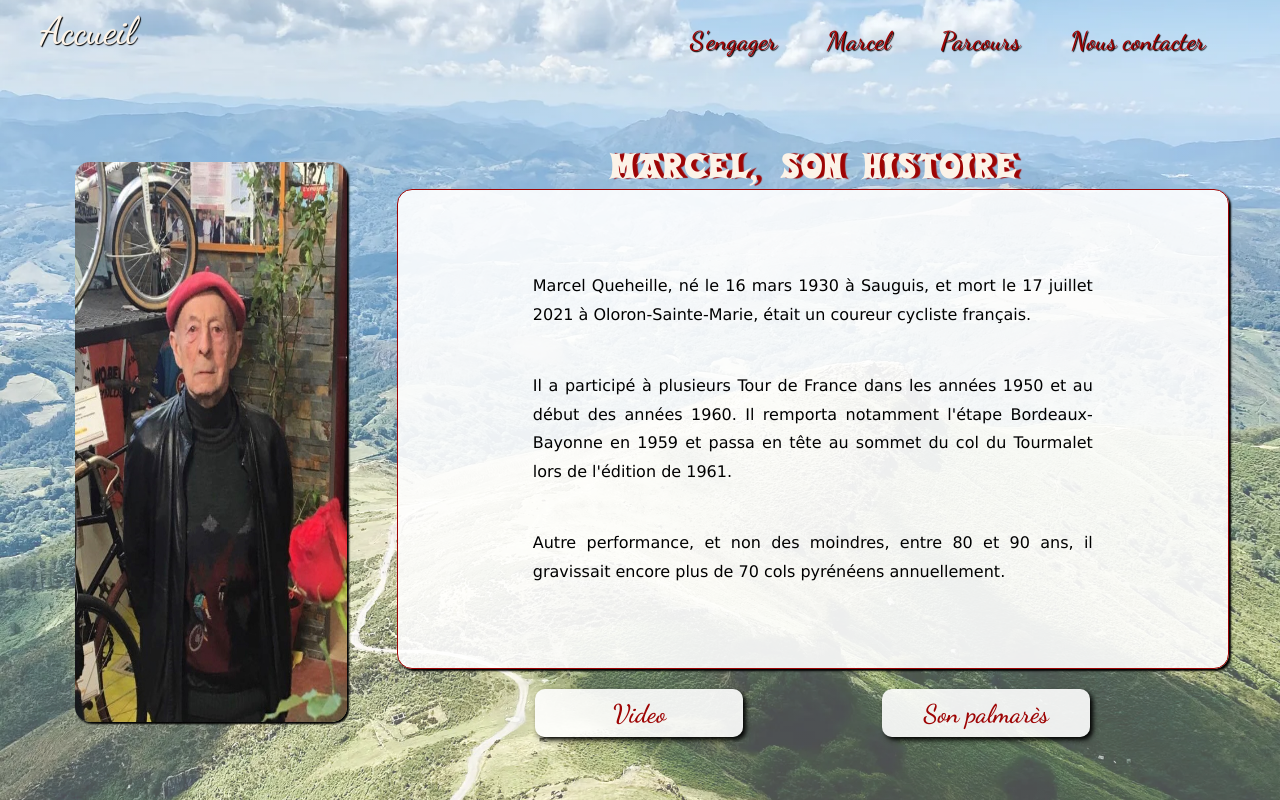
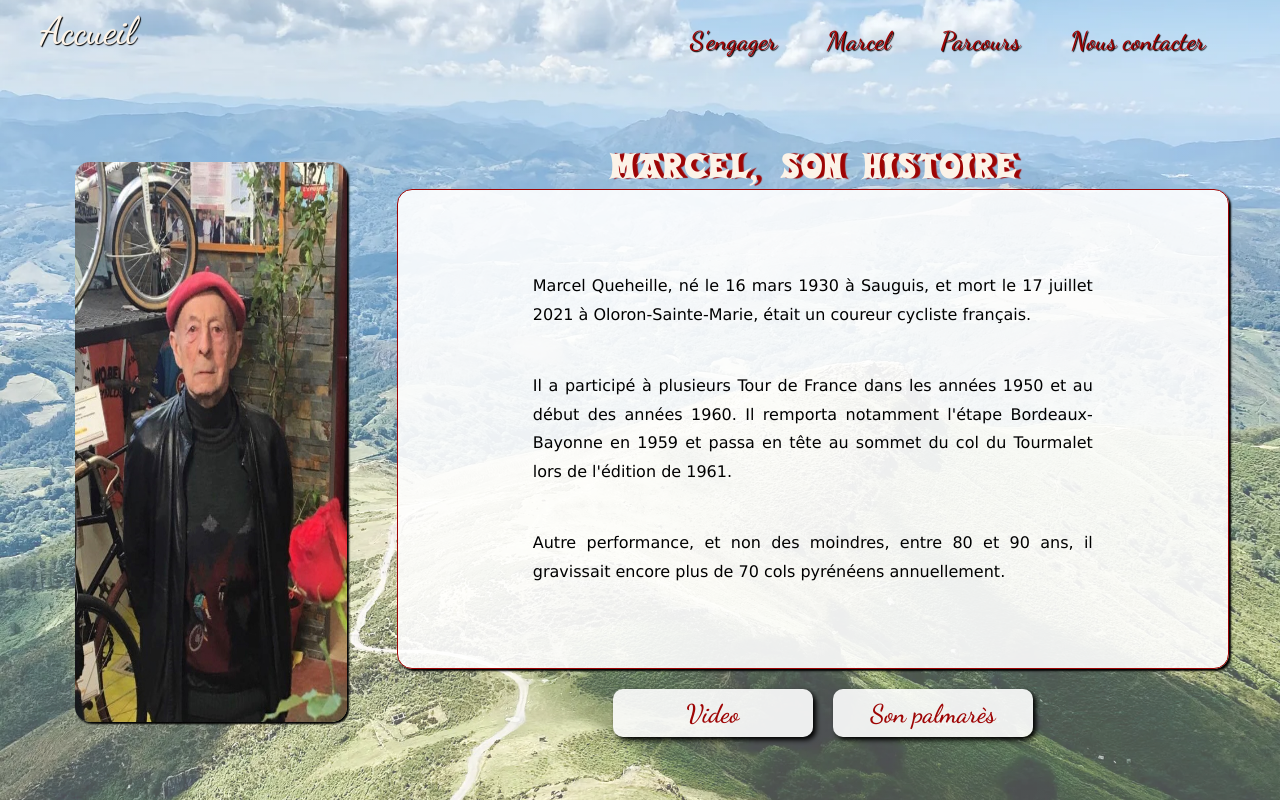
Before and after one commit to bast44trl/la-marcel-queheille, a React (Create React App) app: page /marcel in a window 1280 px wide. Built offline with nearby package versions, Linux system fonts and the light colour scheme.

Commit message:
added background transition on parcours nav li and changed boutons width

```diff
--- a/src/styles/pages/_marcel.scss
+++ b/src/styles/pages/_marcel.scss
@@ -120,10 +120,10 @@
       width: 100%;
       height: 10%;
       display: flex;
-      justify-content: space-evenly;
+      justify-content: center;
       & .button-track-records, .button-video {
-        @include button($width:25%);
-        margin: 0;
+        @include button;
+        margin-left: 20px;
       }
     }
   }
--- a/src/styles/styles.css
+++ b/src/styles/styles.css
@@ -196,7 +196,7 @@ h1 {
 }
 
 .button {
-  width: 45%;
+  width: 200px;
   height: 6vh;
   font-family: 'Dancing Script', cursive;
   color: #9e0404;
@@ -534,13 +534,13 @@ h1 {
   display: -webkit-box;
   display: -ms-flexbox;
   display: flex;
-  -webkit-box-pack: space-evenly;
-      -ms-flex-pack: space-evenly;
-          justify-content: space-evenly;
+  -webkit-box-pack: center;
+      -ms-flex-pack: center;
+          justify-content: center;
 }
 
 .marcel .marcel-content .buttons .button-track-records, .marcel .marcel-content .buttons .button-video {
-  width: 25%;
+  width: 200px;
   height: 6vh;
   font-family: 'Dancing Script', cursive;
   color: #9e0404;
@@ -567,7 +567,7 @@ h1 {
   opacity: 0;
   -webkit-animation: appear .5s .5s forwards;
           animation: appear .5s .5s forwards;
-  margin: 0;
+  margin-left: 20px;
 }
 
 .marcel .marcel-content .buttons .button-track-records:hover, .marcel .marcel-content .buttons .button-video:hover {
--- a/src/styles/variables/_variables.scss
+++ b/src/styles/variables/_variables.scss
@@ -10,7 +10,7 @@ $borded: 10px;
   font-display: swap;
 }
 
-@mixin button ($width: 45%, $height: 6vh, $color: $primary-color, $bg-color: rgba(255, 255, 255, 0.9)) {
+@mixin button ($width: 200px, $height: 6vh, $color: $primary-color, $bg-color: rgba(255, 255, 255, 0.9)) {
     width: $width;
     height: $height;
     font-family: 'Dancing Script', cursive;
@@ -73,7 +73,7 @@ $borded: 10px;
   background-color: black;
   color: grey;
   font-size: $font-size;
-  transition: color .5s;
+  transition: color .5s, background-color .5s;
   &:hover {
     cursor: pointer;
     color: $primary-color;
```
Also changed, not shown: 1 other file (tests, documents, lock files or other folders).
